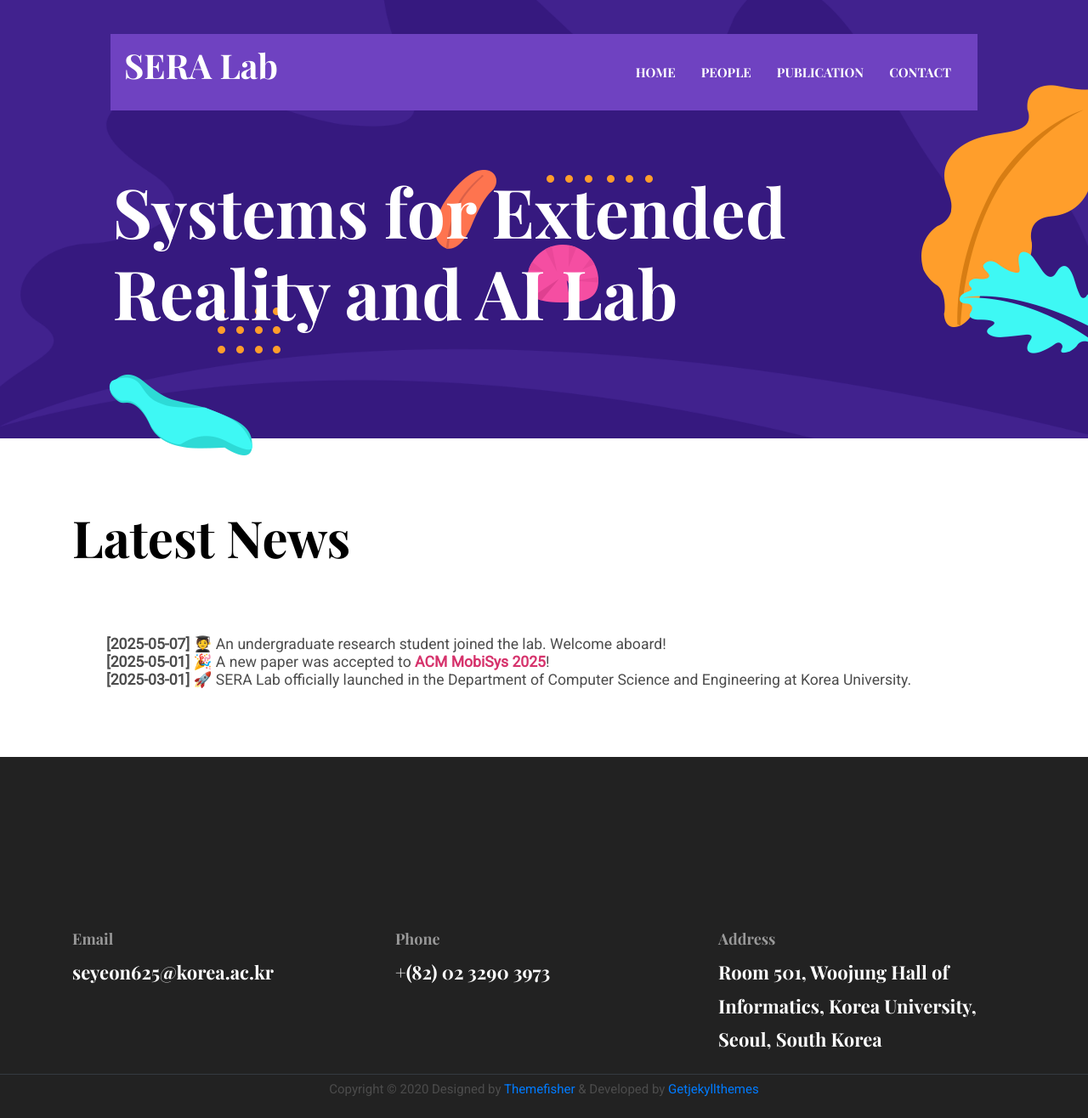
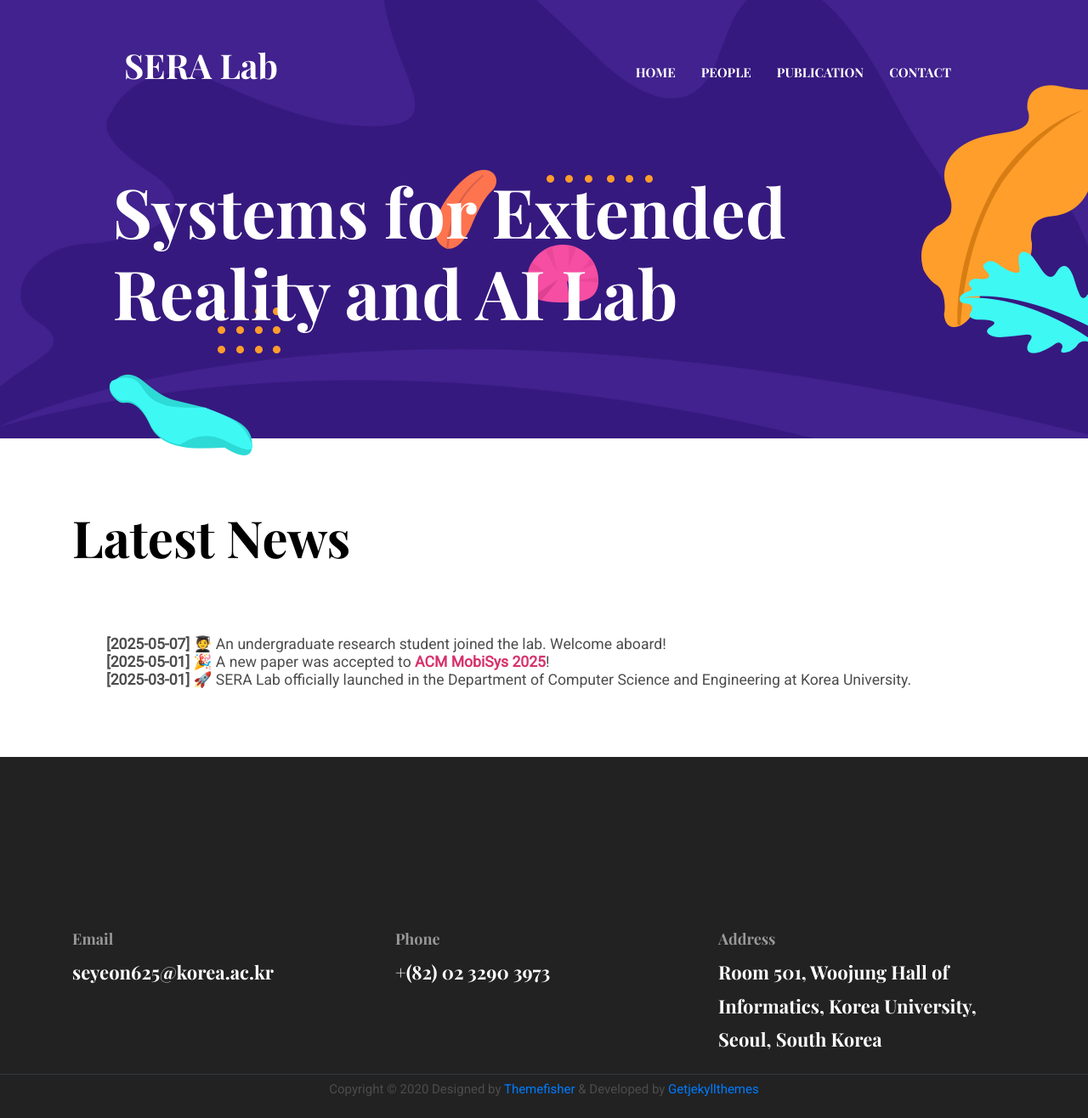
Before and after one commit to seyeon4302/seyeon4302.github.io, a Jekyll site: the page built from index.html, in a window 1280 px wide and 1316 px high. Shown: the whole window at 85% size. Built offline with Jekyll 4.4.1, drawn with Linux system fonts in a browser that asks for light colours.

Commit message:
Update header.html

```diff
--- a/_includes/header.html
+++ b/_includes/header.html
@@ -1,5 +1,5 @@
 <header class="navigation fixed-top">
-  <nav class="navbar navbar-expand-lg navbar-dark" style="background-color: #6f42c1;">
+  <nav class="navbar navbar-expand-lg navbar-dark">
     <a class="navbar-brand font-tertiary h3" href="{{ site.baseurl }}/">
       {% if site.data.settings.logo %}
         <img src="{{ site.data.settings.logo | absolute_url }}" alt="{{ site.data.settings.title }}">
```
